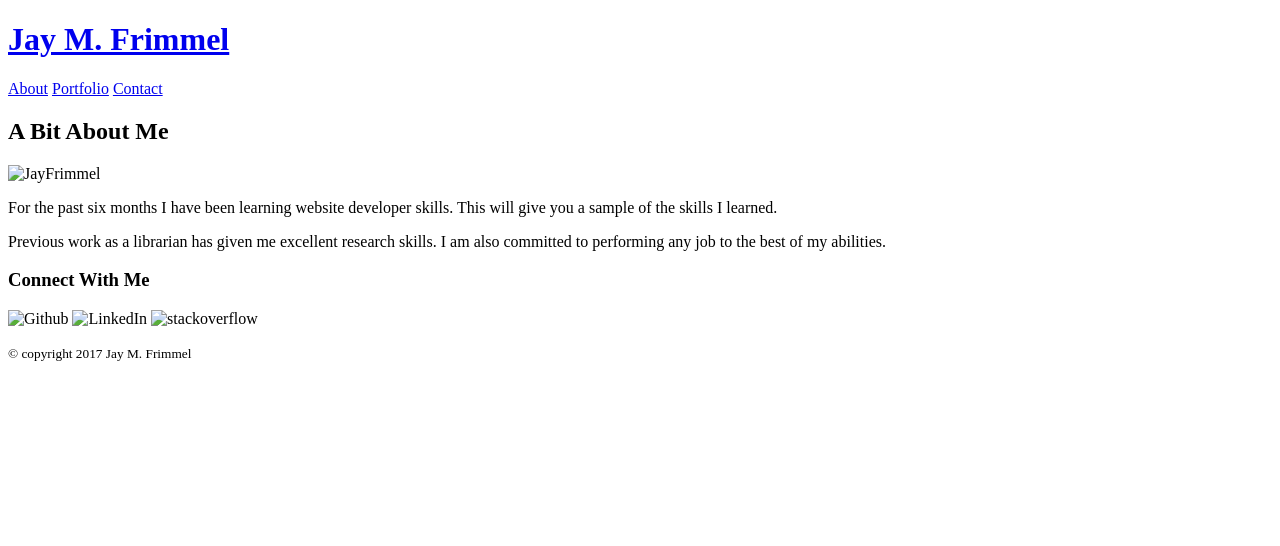
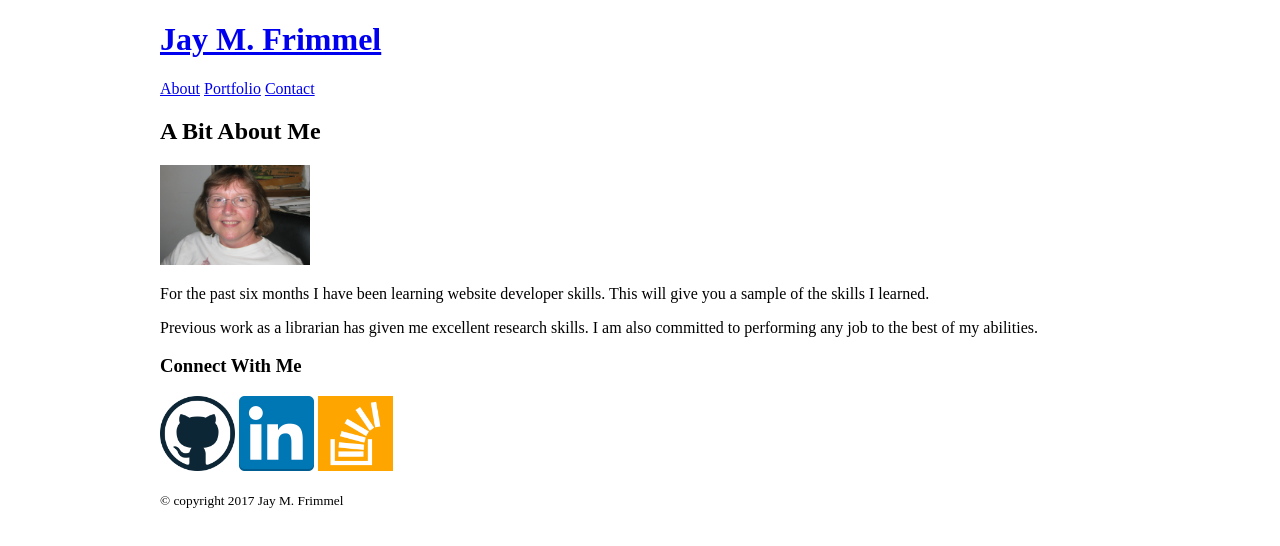
Before and after one commit to JayMFrimmel/portfolio-week-one, a plain HTML site: page index.html in a window 1280 px wide. Drawn offline with Linux system fonts and the light colour scheme.

Commit message:
updated code added mages

```diff
--- a/assets/css/style.css
+++ b/assets/css/style.css
@@ -1,4 +1,7 @@
-
+body {
+    width: 960px;
+    margin: 0 auto;
+}
 /* contact form */
 form {
 	margin: 0 auto;
--- a/index.html
+++ b/index.html
@@ -25,16 +25,16 @@
 	<div class="container">
 		<div id="main">
 			<h2>A Bit About Me</h2>
-			<img src="Users/jayfr/Pictures/images/img_0472.jpg" alt="JayFrimmel" style="height: 100px; width: 150px">
+			<img src="assets/images/img_0472.jpg" alt="JayFrimmel" style="height: 100px; width: 150px">
 				<p>For the past six months I have been learning website developer skills.  This will give you a sample of the skills I learned.</p>
 				<p>Previous work as a librarian has given me excellent research skills. I am also committed to performing any job to the best of my abilities.</p>
 		</div>
 		<aside>
 			<h3>Connect With Me</h3>
 			<div class="container">
-				<img src="C:/Users/jayfr/Pictures/images/github-512.png" alt="Github" style="width: 75px; height: 75px">
-				<img src="C:/Users/jayfr/Pictures/images/linkdin.png" alt="LinkedIn" style="width: 75px; height: 75px">
-				<img src="C:/Users/jayfr/Pictures/images/stackoverflow.png" alt="stackoverflow" style="width: 75px; height: 75px">
+				<img src="assets/images/github-512.png" alt="Github" style="width: 75px; height: 75px">
+				<img src="assets/images/linkdin.png" alt="LinkedIn" style="width: 75px; height: 75px">
+				<img src="assets/images/stackoverflow.png" alt="stackoverflow" style="width: 75px; height: 75px">
 			</div>
 		</aside>
 	</div>
```
Also changed, not shown: contact.html (+3 -3 lines), portfolio.html (+3 -3 lines), assets/images/IMG_0472.JPG (added), assets/images/github-512.png (added), assets/images/linkdin.png (added), assets/images/stackoverflow.png (added).
